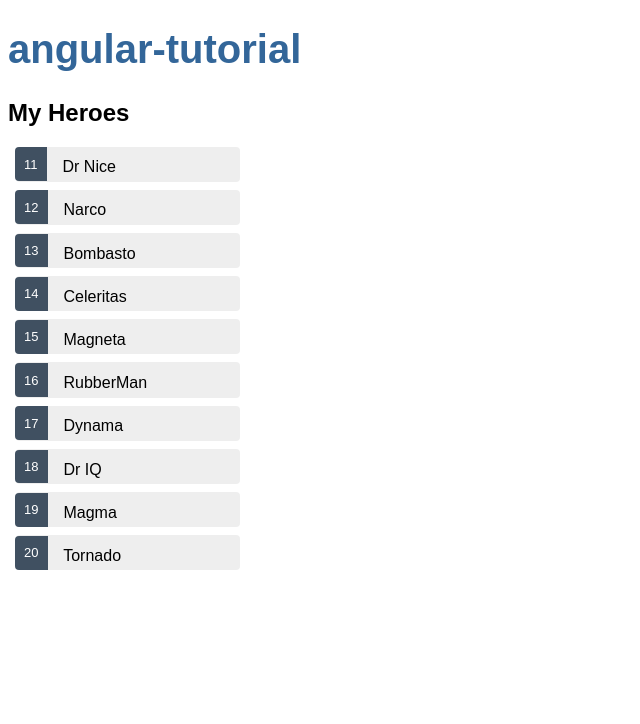
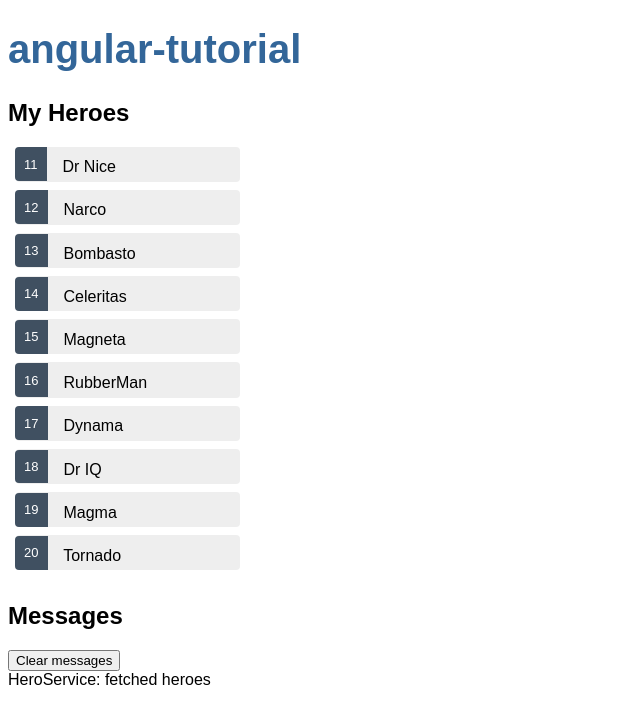
Before and after one commit to KoseiImai/angular-tutorial, an Angular app: page / in a window 1280 px wide. Shown: the top 724 px of the page, without its empty margins (0-640 px from the left). Built offline with nearby package versions, Linux system fonts and the light colour scheme.

Commit message:
メッセージの表示

```diff
--- a/src/app/app.component.html
+++ b/src/app/app.component.html
@@ -1,2 +1,3 @@
 <h1>{{ title }}</h1>
 <app-heroes></app-heroes>
+<app-messages></app-messages>
--- a/src/app/app.module.ts
+++ b/src/app/app.module.ts
@@ -6,12 +6,14 @@ import { AppRoutingModule } from './app-routing.module';
 import { AppComponent } from './app.component';
 import { HeroesComponent } from './heroes/heroes.component';
 import { HeroDetailComponent } from './hero-detail/hero-detail.component';
+import { MessagesComponent } from './messages/messages.component';
 
 @NgModule({
   declarations: [
     AppComponent,
     HeroesComponent,
-    HeroDetailComponent
+    HeroDetailComponent,
+    MessagesComponent
   ],
   imports: [
     BrowserModule,
--- a/src/app/hero.service.ts
+++ b/src/app/hero.service.ts
@@ -1,6 +1,7 @@
 import { Injectable } from '@angular/core';
 import { Observable, of } from 'rxjs';
 import { Hero } from './hero';
+import { MessageService } from './message.service';
 import { HEROES } from './mock-heroes';
 
 @Injectable({
@@ -8,10 +9,11 @@ import { HEROES } from './mock-heroes';
 })
 export class HeroService {
 
+  constructor(private messageService: MessageService) { }
+
   getHeroes(): Observable<Hero[]> {
     const heroes = of(HEROES);
+    this.messageService.add('HeroService: fetched heroes');
     return heroes;
   }
-
-  constructor() { }
 }
--- /dev/null
+++ b/src/app/message.service.ts
@@ -0,0 +1,18 @@
+import { Injectable } from '@angular/core';
+
+@Injectable({
+  providedIn: 'root'
+})
+export class MessageService {
+  messages: string[] = [];
+
+  constructor() { }
+
+  add(message: string) {
+    this.messages.push(message);
+  }
+
+  clear() {
+    this.messages = [];
+  }
+}
--- /dev/null
+++ b/src/app/messages/messages.component.html
@@ -0,0 +1,9 @@
+<div *ngIf="messageService.messages.length">
+  <h2>Messages</h2>
+  <button class="clear" (click)="messageService.clear()">
+    Clear messages
+  </button>
+  <div *ngFor='let message of messageService.messages'>
+    {{ message }}
+  </div>
+</div>
--- /dev/null
+++ b/src/app/messages/messages.component.ts
@@ -0,0 +1,16 @@
+import { Component, OnInit } from '@angular/core';
+import { MessageService } from '../message.service';
+
+@Component({
+  selector: 'app-messages',
+  templateUrl: './messages.component.html',
+  styleUrls: ['./messages.component.css']
+})
+export class MessagesComponent implements OnInit {
+
+  constructor(public messageService: MessageService) { }
+
+  ngOnInit(): void {
+  }
+
+}
```
Also changed, not shown: src/app/messages/messages.component.css (added), 2 other files (tests, documents, lock files or other folders).
